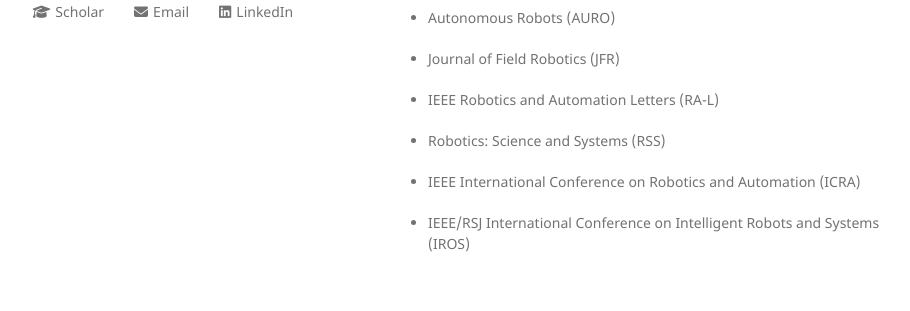
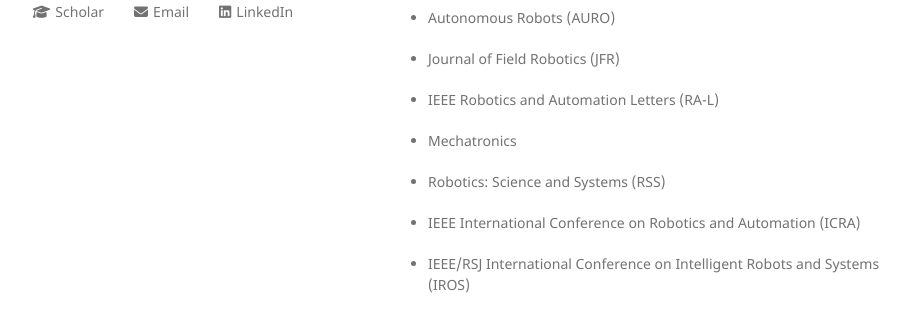
Before and after one commit to guanqiliang/guanqiliang.github.com, a Jekyll site: the page built from index.md, in a window 1280 px wide and 900 px high, scrolled down 4578 px, cut to the strip 376-687 px from the top of the window. Shown: the whole strip, without its empty margins (182-1092 px from the left). Built offline with Jekyll 4.4.1, drawn with Linux system fonts in a browser that asks for light colours; our own code applies the rules of GitHub Pages for plain Markdown files.

Commit message:
Update index.md

```diff
--- a/index.md
+++ b/index.md
@@ -167,6 +167,8 @@ Science and Systems. </i></strong> [[RSS Pioneers 2025]](https://sites.google.co
 
 * IEEE Robotics and Automation Letters (RA-L)
 
+* Mechatronics
+
 * Robotics: Science and Systems (RSS)
 
 * IEEE International Conference on Robotics and Automation (ICRA)
```
